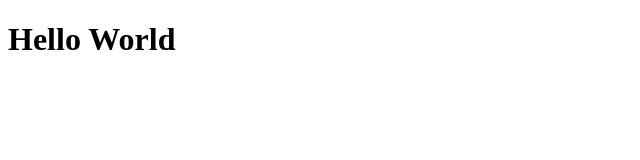
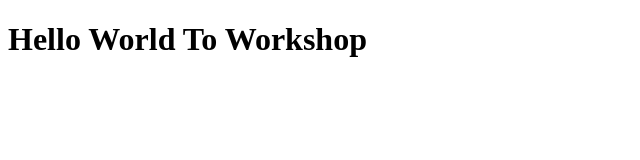
Before and after one commit to Sanil-Surve/git-github-workshop, a plain HTML site: page index.html in a window 1280 px wide. Shown: the whole page, without its empty margins (0-640 px from the left). Drawn offline with Linux system fonts and the light colour scheme.

Commit message:
make changes

```diff
--- a/index.html
+++ b/index.html
@@ -6,6 +6,6 @@
     <title>Hello World</title>
 </head>
 <body>
-    <h1>Hello World</h1>
+    <h1>Hello World To Workshop</h1>
 </body>
 </html>
```
